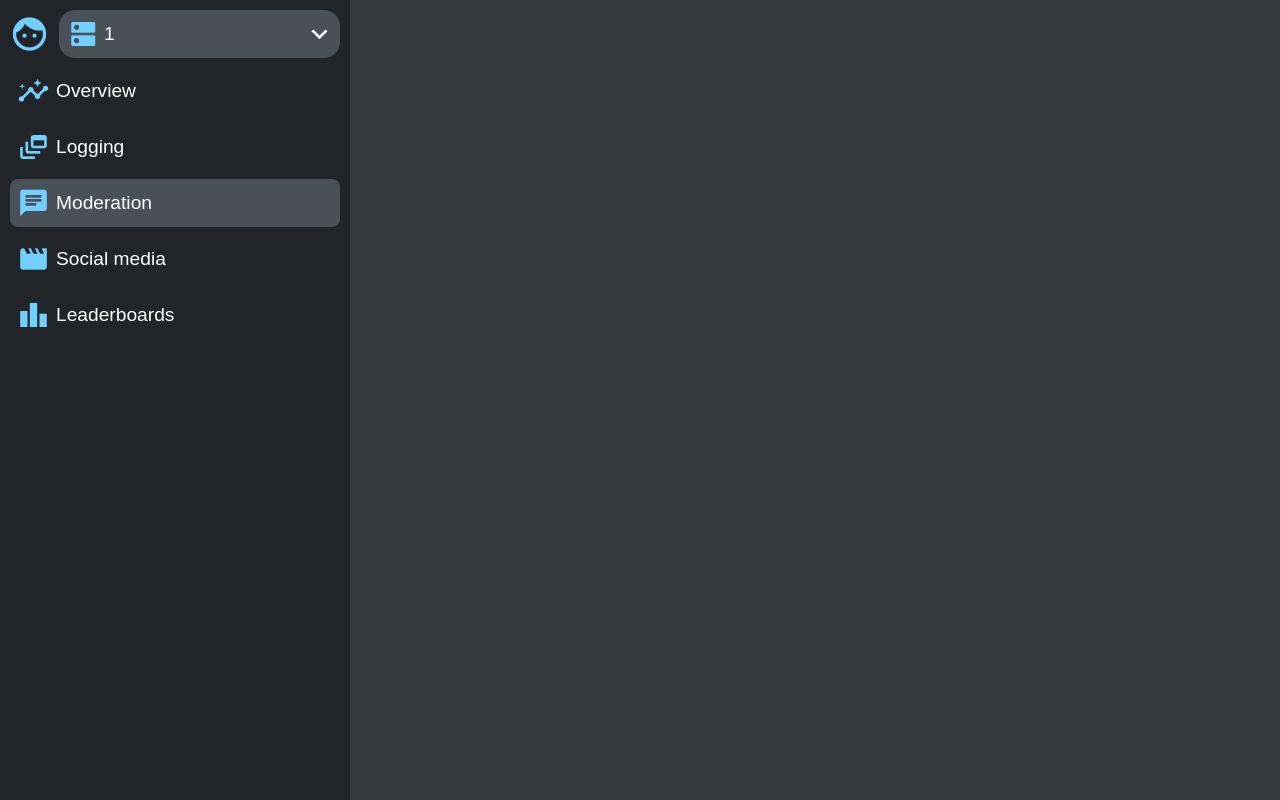
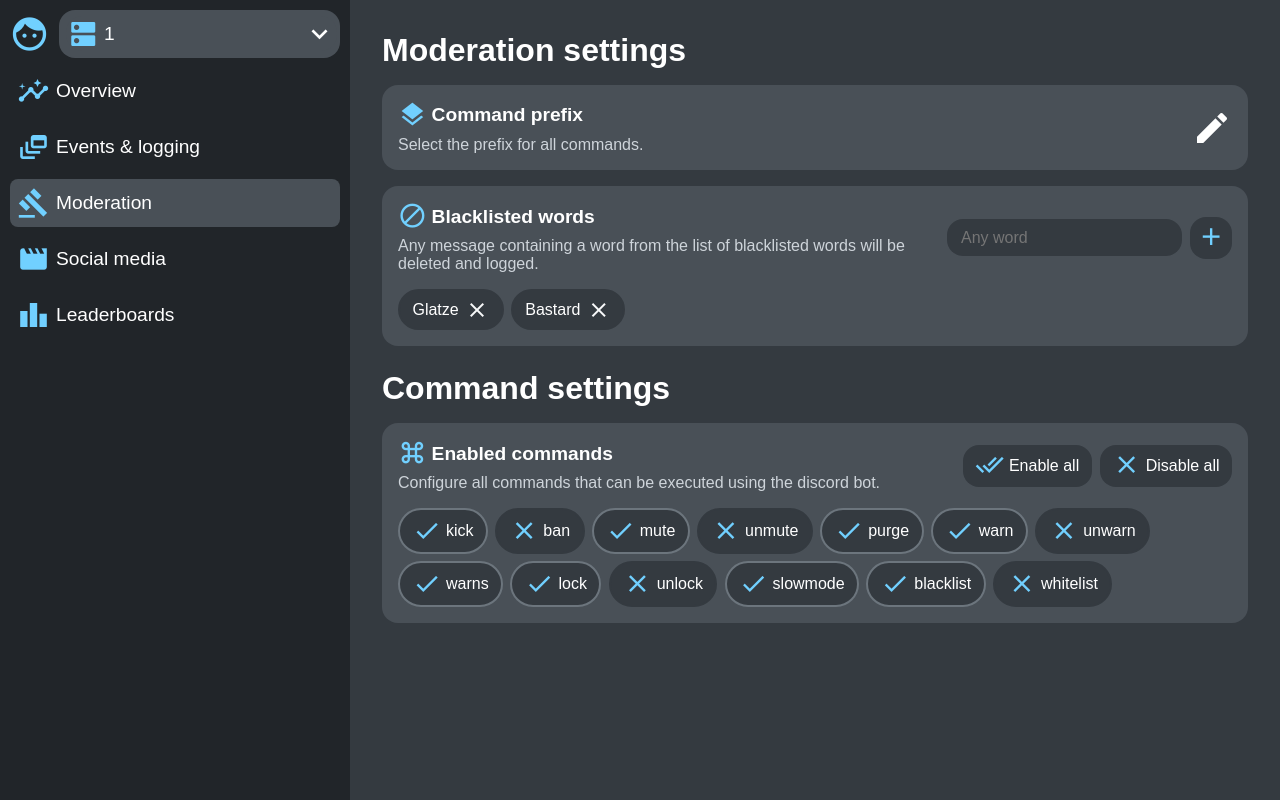
Before and after one commit to Unbreathable/ree6-frontend, a SvelteKit app: page /dash/1/moderation in a window 1280 px wide. Built offline with nearby package versions, Linux system fonts and the light colour scheme.

Commit message:
More settings and servers page

```diff
--- a/src/app.html
+++ b/src/app.html
@@ -26,6 +26,8 @@
 			--eerie-black: #212529ff;
 			--button-gap: 0.3rem;
 			--button-padding: 0.4rem 0.78rem;
+			--input-padding: 0.6rem 0.9rem;
+			--icon-padding: 0.4rem;
 			--button-radius: 1rem;
 			color: white;
 			font-family: Arial, Helvetica, sans-serif;
--- /dev/null
+++ b/src/lib/styles/box.scss
@@ -0,0 +1,69 @@
+.box {
+    gap: 1rem;
+    padding: 1rem;
+    border-radius: 1rem;
+    background-color: var(--outer-space);
+
+    .box-title {
+        display: flex;
+        justify-content: space-between;
+        align-items: center;
+
+        .content {
+            display: flex;
+            flex-direction: column;
+            gap: 0.4rem;
+
+            .title {
+                display: flex;
+                align-items: center;
+                gap: 0.3rem;
+            }
+        }
+
+        .clickable {
+            cursor: pointer;
+            transition: 250ms ease;
+
+            &:hover {
+                color: var(--primary);
+            }
+        }
+
+        .button-bar {
+            display: flex;
+            align-items: center;
+            gap: 0.5rem;
+
+            .button {
+                display: flex;
+                align-items: center;
+                gap: var(--button-gap);
+                padding: var(--button-padding);
+                background-color: var(--onyx);
+                border-radius: 1rem;
+                transition: 250ms all ease;
+                cursor: pointer;
+            }
+
+            .icon-button {
+                padding: var(--icon-padding);
+            }
+
+            .button:hover {
+                background-color: var(--eerie-black);
+            }
+
+            input {
+                padding: var(--input-padding);
+                background-color: var(--onyx);
+                border-radius: 1rem;
+                transition: 250ms all ease;
+                outline: none;
+                border: none;
+                color: white;
+                font-size: 1rem;
+            }
+        }
+    }
+}
--- /dev/null
+++ b/src/lib/styles/chips.scss
@@ -0,0 +1,21 @@
+.chips {
+    display: flex;
+    flex-wrap: wrap;
+    gap: calc(var(--button-gap) * 1.5);
+
+    .chip {
+        display: flex;
+        align-items: center;
+        gap: var(--button-gap);
+        padding: var(--button-padding);
+        border-radius: 10rem;
+        border: 2px solid var(--onyx);
+        background-color: var(--onyx);
+        transition: 250ms ease;
+    }
+
+    .chip-enabled {
+        border-color: var(--slate-gray);
+        background-color: var(--onyx);
+    }
+}
--- a/src/routes/(dashboard)/dash/[serverId]/logs/+page.svelte
+++ b/src/routes/(dashboard)/dash/[serverId]/events/+page.svelte
@@ -14,6 +14,8 @@
         'messageReactionRemoveAllEmoji': false,
         'messageDeleteBulk': false,
     }
+
+    let roles = ["Guest"]
 
     function enableAll() {
         Object.keys(loggingFeatures).forEach(feature => loggingFeatures[feature] = true)
@@ -74,83 +76,76 @@
     </div>
 </div>
 
+<h1 class="headline">Join settings</h1>
+
+<div class="box default-margin">
+    <div class="box-title">
+        <div class="content">
+            <div class="title">
+                <span class="material-icons icon-primary icon-small">military_tech</span>
+                <h1 class="text-medium">Automatic roles</h1>
+            </div>
+            <p class="text-bg">Configure all roles that should be given to users when joining the guild.</p>
+        </div>
+        <div class="button-bar">
+            <div class="button icon-button">
+                <span class="material-icons icon-small icon-primary">add</span>
+            </div>
+        </div>
+    </div>
+
+    {#if roles.length > 0}
+    <div class="chips default-margin">
+        {#each roles as role}
+        <div class="chip">
+            <p class="text-small">{role}</p>
+            <span on:click={() => {
+            }} on:keydown class="material-icons icon-primary clickable chip-button">close</span>
+        </div>
+        {/each}
+    </div>
+    {/if}
+</div>
+
+<div class="box default-margin">
+    <div class="box-title">
+        <div class="content">
+            <div class="title">
+                <span class="material-icons icon-primary icon-small">tag</span>
+                <h1 class="text-medium">Welcome channel</h1>
+            </div>
+            <p class="text-bg">Select the channel for all welcome messages.</p>
+        </div>
+        <span class="material-icons icon-large clickable">edit</span>
+    </div>
+</div>
+
+<div class="box default-margin">
+    <div class="box-title">
+        <div class="content">
+            <div class="title">
+                <span class="material-icons icon-primary icon-small">mail</span>
+                <h1 class="text-medium">Welcome message</h1>
+            </div>
+            <p class="text-bg">Configure the welcome message.</p>
+        </div>
+        <span class="material-icons icon-large clickable">edit</span>
+    </div>
+</div>
+
+
 <style lang="scss">
     @import '$lib/default.scss';
+    @import '$lib/styles/box.scss';
+    @import '$lib/styles/chips.scss';
 
-    .box {
-        gap: 1rem;
-        padding: 1rem;
-        border-radius: 1rem;
-        background-color: var(--outer-space);
+    .chip-button {
+        margin-left: 0.1rem;
+        color: var(--seasalt);
+        transition: 250ms ease;
 
-        .box-title {
-            display: flex;
-            justify-content: space-between;
-            align-items: center;
-
-            .content {
-                display: flex;
-                flex-direction: column;
-                gap: 0.4rem;
-
-                .title {
-                    display: flex;
-                    align-items: center;
-                    gap: 0.3rem;
-                }
-            }
-
-            .clickable {
-                cursor: pointer;
-                transition: 250ms ease;
-
-                &:hover {
-                    color: var(--primary);
-                }
-            }
-
-            .button-bar {
-                display: flex;
-                align-items: center;
-                gap: 0.5rem;
-
-                .button {
-                    display: flex;
-                    align-items: center;
-                    gap: var(--button-gap);
-                    padding: var(--button-padding);
-                    background-color: var(--onyx);
-                    border-radius: 1rem;
-                    transition: 250ms all ease;
-                    cursor: pointer;
-                }
-
-                .button:hover {
-                    background-color: var(--eerie-black);
-                }
-            }
-        }
-    }
-
-    .chips {
-        display: flex;
-        flex-wrap: wrap;
-        gap: calc(var(--button-gap) * 1.5);
-
-        .chip {
-            display: flex;
-            align-items: center;
-            gap: var(--button-gap);
-            padding: var(--button-padding);
-            border-radius: 10rem;
-            border: 2px solid var(--onyx);
-            background-color: var(--onyx);
-            transition: 250ms ease;
-        }
-
-        .chip-enabled {
-            border-color: var(--slate-gray);
-            background-color: var(--onyx);
+        &:hover {
+            color: var(--primary);
         }
     }
 
--- a/src/routes/(dashboard)/dash/[serverId]/moderation/+page.svelte
+++ b/src/routes/(dashboard)/dash/[serverId]/moderation/+page.svelte
@@ -0,0 +1,142 @@
+<script lang="ts">
+
+    let blacklist = ["Glatze", "Bastard"]
+
+    let wordToAdd: string = ""
+
+    function addWord() {
+        blacklist.push(wordToAdd)
+        blacklist = blacklist
+        wordToAdd = ""
+    }
+
+    function removeWord(toRemove: string) {
+        blacklist = blacklist.filter(word => word != toRemove)
+        blacklist = blacklist
+    }
+
+    let commands: any = {
+        'kick': true,
+        'ban': false,
+        'mute': true,
+        'unmute': false,
+        'purge': true,
+        'warn': true,
+        'unwarn': false,
+        'warns': true,
+        'lock': true,
+        'unlock': false,
+        'slowmode': true,
+        'blacklist': true,
+        'whitelist': false,
+    }
+
+    function enableAll() {
+        Object.keys(commands).forEach(feature => commands[feature] = true)
+    }
+
+    function disableAll() {
+        Object.keys(commands).forEach(feature => commands[feature] = false)
+    }
+
+</script>
+
+<h1 class="headline-top">Moderation settings</h1>
+
+<div class="box default-margin">
+    <div class="box-title">
+        <div class="content">
+            <div class="title">
+                <span class="material-icons icon-primary icon-small">layers</span>
+                <h1 class="text-medium">Command prefix</h1>
+            </div>
+            <p class="text-bg">Select the prefix for all commands.</p>
+        </div>
+        <span class="material-icons icon-large clickable">edit</span>
+    </div>
+</div>
+
+<div class="box default-margin">
+    <div class="box-title">
+        <div class="content">
+            <div class="title">
+                <span class="material-icons icon-primary icon-small">block</span>
+                <h1 class="text-medium">Blacklisted words</h1>
+            </div>
+            <p class="text-bg">Any message containing a word from the list of blacklisted words will be deleted and logged.</p>
+        </div>
+
+        <div class="button-bar">
+            <input bind:value={wordToAdd} placeholder="Any word">
+            <div class="button icon-button">
+                <span class="material-icons icon-small icon-primary" on:click={addWord} on:keydown={() => {}}>add</span>
+            </div>
+        </div>
+    </div>
+
+    {#if blacklist.length > 0}
+    <div class="chips default-margin">
+        {#each blacklist as word}
+        <div class="chip">
+            <p class="text-small">{word}</p>
+            <span on:click={() => {
+                removeWord(word)
+            }} on:keydown class="material-icons icon-primary clickable chip-button">close</span>
+        </div>
+        {/each}
+    </div>
+    {/if}
+</div>
+
+<h1 class="headline">Command settings</h1>
+
+<div class="box default-margin">
+    <div class="box-title">
+        <div class="content">
+            <div class="title">
+                <span class="material-icons icon-primary icon-small">keyboard_command_key</span>
+                <h1 class="text-medium">Enabled commands</h1>
+            </div>
+            <p class="text-bg">Configure all commands that can be executed using the discord bot.</p>
+        </div>
+        <div class="button-bar">
+            <div class="button" on:click={enableAll} on:keydown>
+                <span class="material-icons icon-small icon-primary">done_all</span>
+                <p class="text-small">Enable all</p>
+            </div>
+
+            <div class="button" on:click={disableAll} on:keydown>
+                <span class="material-icons icon-small icon-primary">close</span>
+                <p class="text-small">Disable all</p>
+            </div>
+        </div>
+    </div>
+
+    <div class="chips default-margin">
+        {#each Object.keys(commands) as command}
+        <div class="chip clickable {commands[command] ?? false ? 'chip-enabled' : ''}"
+            on:click={() => commands[command] = !commands[command]} on:keydown={() => {}}
+        >
+            <span class="material-icons icon-small icon-primary">{commands[command] ?? false ? 'done' : 'close'}</span>
+            <p class="text-small">{command}</p>
+        </div>
+        {/each}
+    </div>
+</div>
+
+<style lang="scss">
+    @import '$lib/default.scss';
+    @import '$lib/styles/box.scss';
+    @import '$lib/styles/chips.scss';
+
+    .chip-button {
+        margin-left: 0.1rem;
+        color: var(--seasalt);
+        transition: 250ms ease;
+
+        &:hover {
+            color: var(--primary);
+        }
+    }
+
+</style>
--- a/src/routes/(dashboard)/dash/sidebar.svelte
+++ b/src/routes/(dashboard)/dash/sidebar.svelte
@@ -21,11 +21,11 @@
         },
         {
             icon: "dynamic_feed",
-            name: "Logging",
-            link: "/logs",
+            name: "Events & logging",
+            link: "/events",
         },
         {
-            icon: "chat",
+            icon: "gavel",
             name: "Moderation",
             link: "/moderation",
         },
@@ -66,7 +66,9 @@
 
 <div class="sidebar">
     <div class="server-selector">
-        <span class="material-icons icon-large icon-primary middle">face</span>
+        <span on:click={() => {
+            goto("/dash")
+        }} on:keydown class="material-icons icon-large icon-primary middle clickable">face</span>
         <div class="server-current">
             <div class="up" on:click={() => {
                 expanded = !expanded;
@@ -92,6 +94,7 @@
         </div>
     </div>
 
+    {#if $page.url.pathname.startsWith("/dash/" + server)}
     <div class="element-list">
 
         {#each elements as element}
@@ -103,6 +106,7 @@
         </div>
         {/each}
     </div>
+    {/if}
 </div>
 
 <style lang="scss">
```
Also changed, not shown: src/routes/(dashboard)/dash/+page.svelte (+99 -0 lines), src/routes/(dashboard)/dash/[serverId]/media/+page.svelte (+18 -0 lines), src/routes/(dashboard)/dash/[serverId]/stats/+page.svelte (+5 -5 lines).
